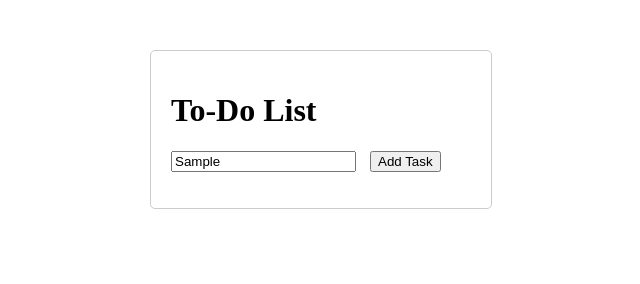
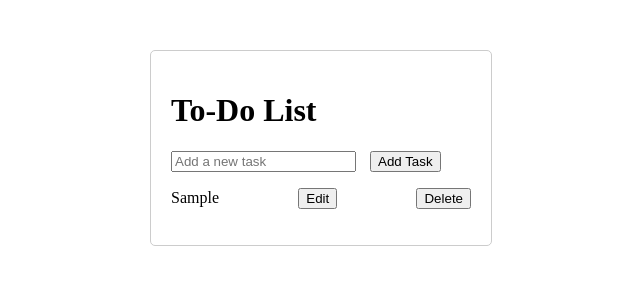
Before and after one commit to ronaldnino45/JS-IBM, a plain HTML site: page To-do-list/index.html in a window 1280 px wide. Both pictures are taken after typing "Sample" into the empty fields and a click on the button "Add Task". Shown: the whole page, without its empty margins (319-959 px from the left). Drawn offline with Linux system fonts and the light colour scheme.

Commit message:
Agregando proyecto to-do-list2

```diff
--- a/To-do-list/index.html
+++ b/To-do-list/index.html
@@ -50,30 +50,30 @@
 </div>
 
 <script>
-   function addTask(){
-    const input = document.getElementById('taskInput');
-    const  taskText=input.value.trim
+// Function to add a task
+function addTask() {
+    const input = document.getElementById("taskInput");
+    const taskText = input.value.trim();
 
     if (taskText !== "") {
+        const ul = document.getElementById("todoList");
 
-        ul=document.getElementById('todoList');
-
-        // create new Item
-        const li=document.createElement("li");
+        // Create new list item
+        const li = document.createElement("li");
 
         // Create task text element
-        const span=document.createElement("span")
-        span.textContent=taskText:
+        const span = document.createElement("span");
+        span.textContent = taskText;
 
-        // Create a edit button
-        const editButton=document.createElement("button");
-        editButton.textContent="Edit"
+        // Create edit button
+        const editButton = document.createElement("button");
+        editButton.textContent = "Edit";
         editButton.onclick = () => editTask(span);
 
-        // Create a remove button
-        const rmoveButton=document.createElement("button");
-        editButton.textContent="Remove"
-        editButton.onclick = () => removeTask(span);
+        // Create remove button
+        const removeButton = document.createElement("button");
+        removeButton.textContent = "Delete";
+        removeButton.onclick = () => removeTask(li);
 
         // Append buttons and text to the list item
         li.appendChild(span);
@@ -85,12 +85,11 @@
 
         // Clear the input field
         input.value = "";
-        }
-        else {
+    }
+    else {
             alert("Please enter a valid task.");
         }
-
-   }
+}
 </script>
 
 </body>
```
